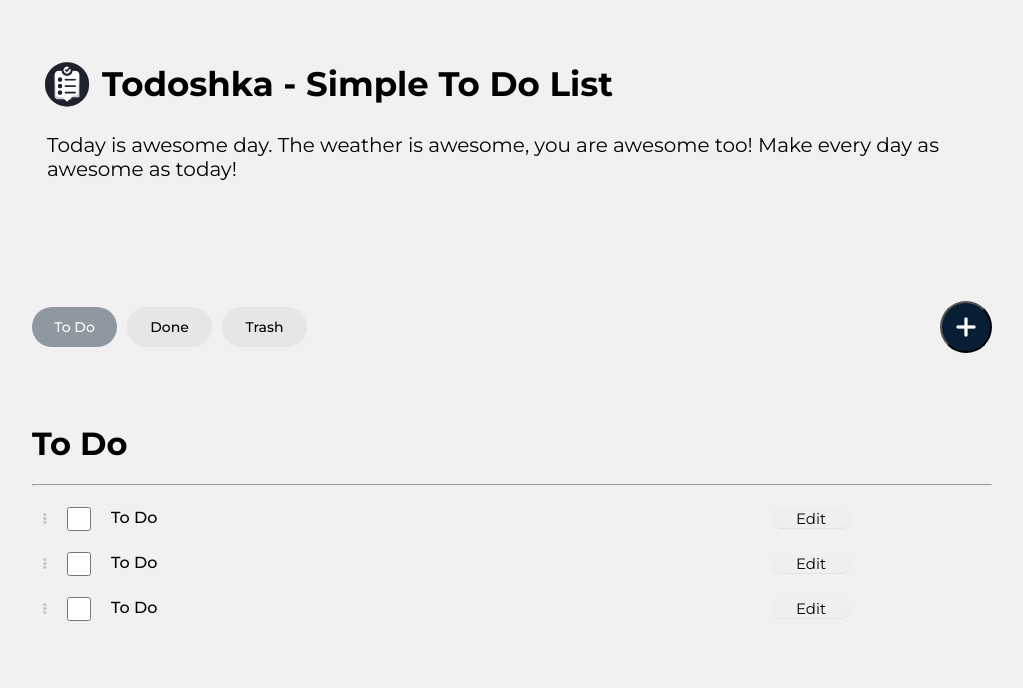
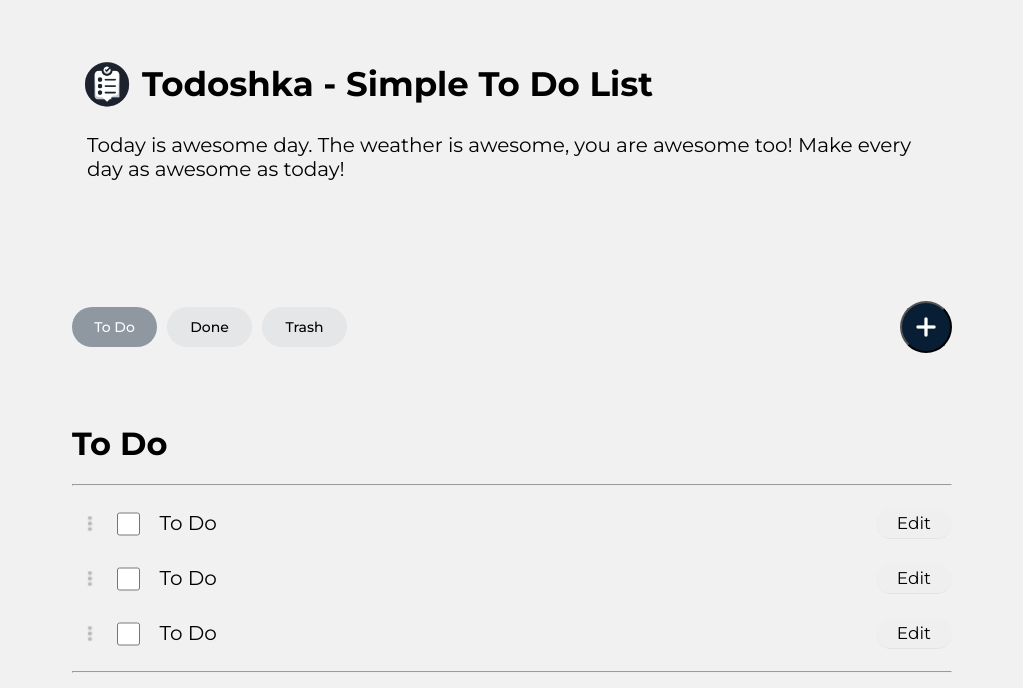
Before and after one commit to pay4ok-exe/Todoshka-React, a React (Vite) app: page / in a window 1280 px wide. Shown: the top 688 px of the page, without its empty margins (128-1151 px from the left). Built offline with nearby package versions, Linux system fonts and the light colour scheme.

Commit message:
Updated To Do Component

```diff
--- a/src/App.css
+++ b/src/App.css
@@ -5,15 +5,17 @@ body{
   font-family: "Montserrat", system-ui;
   font-optical-sizing: auto;
   background-color: #F1F1F1;
-  width: 100%;
-  height: 100%;
+  /* width: 100%; */
+  /* height: 100%; */
+  /* display: flex; */
+  /* justify-content: center; */
 }
 
 .App{
   display: flex;
   flex-direction: column;
   justify-content: space-between;
-  margin: 40px 160px;
+  margin: 40px 200px;
 }
 
 .Header{
--- a/src/components/Main/index.jsx
+++ b/src/components/Main/index.jsx
@@ -25,6 +25,8 @@ function Main() {
               <ToDo/>
               <ToDo/>
           </div>
+          <hr/>
+
         </div>
       </div>
     )
--- a/src/components/Main/main.css
+++ b/src/components/Main/main.css
@@ -70,8 +70,8 @@
   }
 
   .to-do-item img{
-    width: 25px;
-    height: 25px;
+    width: 35px;
+    height: 35px;
   }
 
   #todo-check{
@@ -85,17 +85,17 @@
 }
 
 #todo-text{
-    height: 23px;
-    width: 650px;
+    height: 33px;
+    width: 750px;
     /* border: none; */
     background-color: transparent;
     margin: 0;
     padding: 0;
     margin-left: 10px;
     font-family: inherit;
-    font-size: 16px;
-    font-weight: 500;
-    line-height: 22px;
+    font-size: 20px;
+    font-weight: 400;
+    line-height: 32px;
     text-align: left;
 
     outline: 0;
@@ -113,8 +113,9 @@
     padding: 0 10px;
     text-align: start;
     width: 80px;
+    height: 30px;
     font-family: "Montserrat", system-ui;
-    font-size: 15px;
+    font-size: 17px;
     border-radius: 20px;
     /* font-weight: 500;
     line-height: 18px; */
@@ -129,8 +130,9 @@
 
 .save{
     margin: 0;
-    justify-self: flex-end;
     /* color: red; */
+    text-align: center;
+
     background-color: #081E340D;
 
     /* padding: 0; */
@@ -138,4 +140,5 @@
 
 .edit{
     margin: 0;
+    text-align: center;
 }
```
